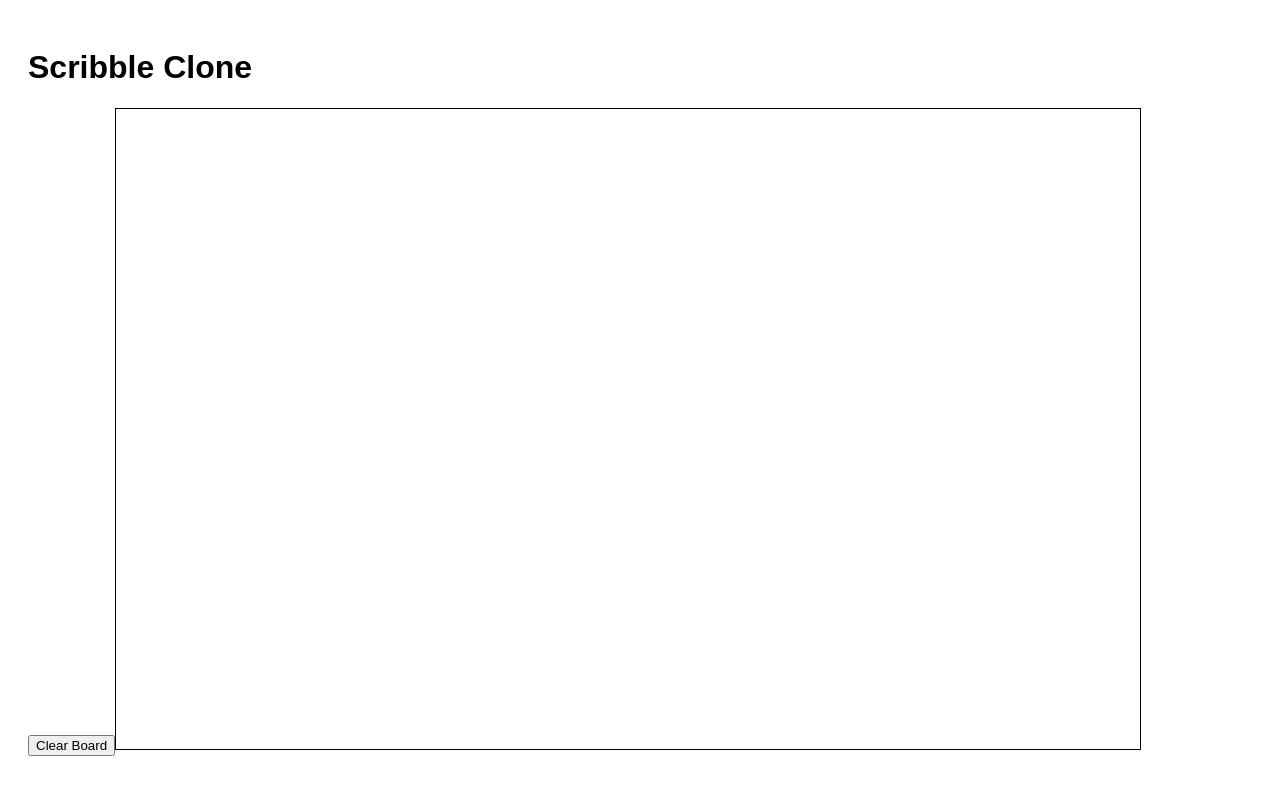
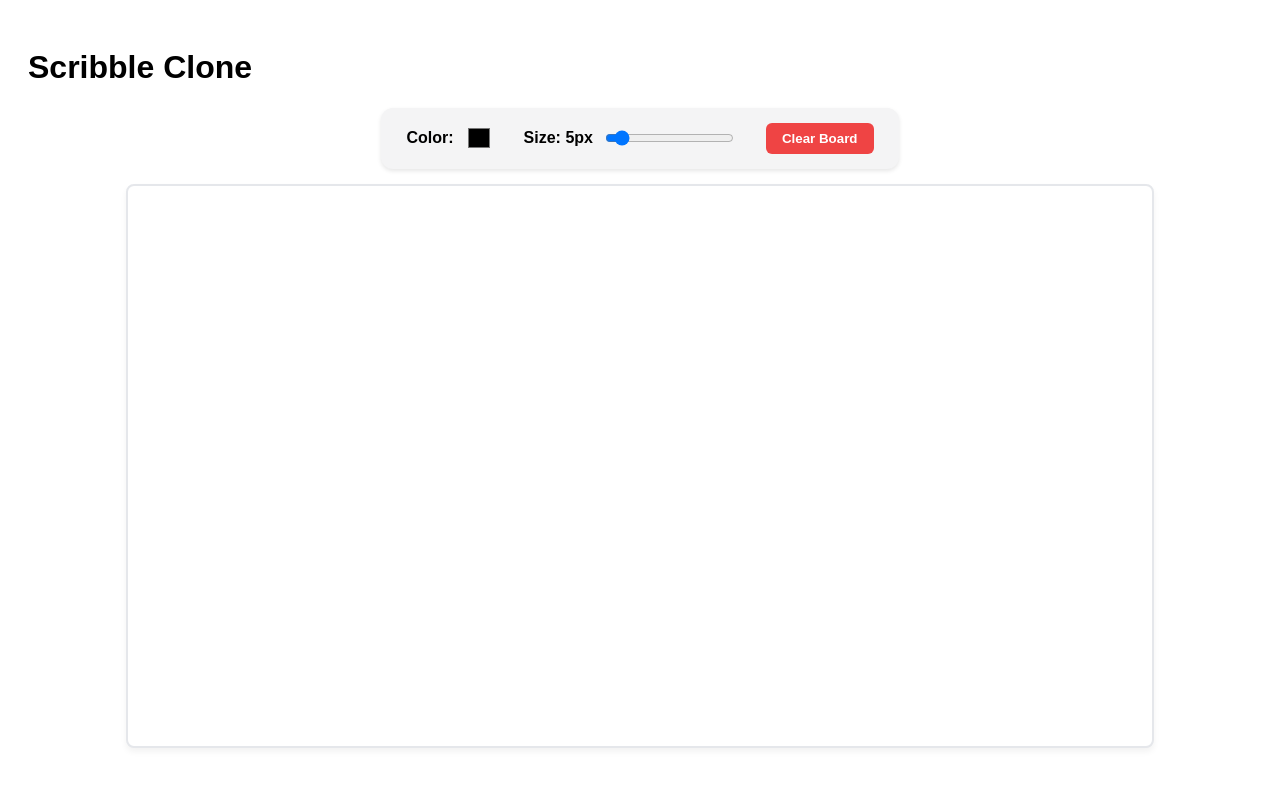
Before and after one commit to crimsonredflame/Scribble_Clone, a React (Vite) app in the folder frontend/: page / in a window 1280 px wide. Shown: the top 794 px of the page. Built offline with nearby package versions, Linux system fonts and the light colour scheme; no server answers.

Commit message:
Update Board.jsx

```diff
--- a/frontend/src/Board.jsx
+++ b/frontend/src/Board.jsx
@@ -1,7 +1,7 @@
 import React, { useRef, useEffect, useState } from 'react';
 import io from 'socket.io-client';
 
-const socket = io('http://localhost:3001');
+const socket = io('http://localhost:3001'); // Remember to update this to Render URL when deploying
 const ROOM_ID = 'design_room_1';
 
 const Board = () => {
@@ -9,25 +9,29 @@ const Board = () => {
   const [isDrawing, setIsDrawing] = useState(false);
   const [context, setContext] = useState(null);
 
+  // New UI State
+  const [color, setColor] = useState('#000000');
+  const [brushSize, setBrushSize] = useState(5);
+
   useEffect(() => {
     const canvas = canvasRef.current;
     canvas.width = window.innerWidth * 0.8;
-    canvas.height = window.innerHeight * 0.8;
+    canvas.height = window.innerHeight * 0.7; // Slightly smaller to fit the new toolbar
 
     const ctx = canvas.getContext('2d');
     ctx.lineCap = 'round';
-    ctx.lineWidth = 5;
-    ctx.strokeStyle = 'black';
+    ctx.lineJoin = 'round'; // Makes sharp corners smooth
     setContext(ctx);
 
     socket.emit('join_room', ROOM_ID);
 
     socket.on('load_history', (history) => {
-      history.forEach((stroke) => drawLine(ctx, stroke.x0, stroke.y0, stroke.x1, stroke.y1, stroke.color, false));
+      // Now extracting color and brushSize from the history objects
+      history.forEach((stroke) => drawLine(ctx, stroke.x0, stroke.y0, stroke.x1, stroke.y1, stroke.color, stroke.brushSize, false));
     });
 
     socket.on('draw_event', (stroke) => {
-      drawLine(ctx, stroke.x0, stroke.y0, stroke.x1, stroke.y1, stroke.color, false);
+      drawLine(ctx, stroke.x0, stroke.y0, stroke.x1, stroke.y1, stroke.color, stroke.brushSize, false);
     });
 
     socket.on('clear_board', () => {
@@ -37,17 +41,28 @@ const Board = () => {
     return () => socket.off();
   }, []);
 
-  const drawLine = (ctx, x0, y0, x1, y1, color, emit) => {
+  // Effect to update the canvas context immediately when the user changes a setting
+  useEffect(() => {
+    if (context) {
+      context.strokeStyle = color;
+      context.lineWidth = brushSize;
+    }
+  }, [color, brushSize, context]);
+
+  // drawLine now accepts strokeColor and strokeWidth as parameters
+  const drawLine = (ctx, x0, y0, x1, y1, strokeColor, strokeWidth, emit) => {
     ctx.beginPath();
     ctx.moveTo(x0, y0);
     ctx.lineTo(x1, y1);
-    ctx.strokeStyle = color;
+    ctx.strokeStyle = strokeColor;
+    ctx.lineWidth = strokeWidth;
     ctx.stroke();
     ctx.closePath();
 
     if (!emit) return;
 
-    const strokeData = { x0, y0, x1, y1, color, timestamp: Date.now() };
+    // Bundle the current UI settings into the payload
+    const strokeData = { x0, y0, x1, y1, color: strokeColor, brushSize: strokeWidth, timestamp: Date.now() };
     socket.emit('draw_event', { roomId: ROOM_ID, strokeData });
   };
 
@@ -62,7 +77,8 @@ const Board = () => {
     if (!isDrawing) return;
     const { offsetX, offsetY } = nativeEvent;
 
-    drawLine(context, offsetX - 1, offsetY - 1, offsetX, offsetY, 'black', true);
+    // Pass the state variables into the draw function
+    drawLine(context, offsetX - 1, offsetY - 1, offsetX, offsetY, color, brushSize, true);
   };
 
   const stopDrawing = () => {
@@ -76,15 +92,50 @@ const Board = () => {
   };
 
   return (
-    <div>
-      <button onClick={clearBoard}>Clear Board</button>
+    <div style={{ display: 'flex', flexDirection: 'column', alignItems: 'center', gap: '15px' }}>
+
+      {/* New Toolbar UI */}
+      <div style={{ display: 'flex', gap: '30px', alignItems: 'center', background: '#f4f4f5', padding: '15px 25px', borderRadius: '12px', boxShadow: '0 2px 4px rgba(0,0,0,0.1)' }}>
+
+        <div style={{ display: 'flex', alignItems: 'center', gap: '10px' }}>
+          <label htmlFor="colorPicker" style={{ fontWeight: 'bold' }}>Color:</label>
+          <input
+            type="color"
+            id="colorPicker"
+            value={color}
+            onChange={(e) => setColor(e.target.value)}
+            style={{ cursor: 'pointer', border: 'none', background: 'none', height: '30px', width: '30px' }}
+          />
+        </div>
+
+        <div style={{ display: 'flex', alignItems: 'center', gap: '10px' }}>
+          <label htmlFor="brushSize" style={{ fontWeight: 'bold' }}>Size: {brushSize}px</label>
+          <input
+            type="range"
+            id="brushSize"
+            min="1"
+            max="50"
+            value={brushSize}
+            onChange={(e) => setBrushSize(parseInt(e.target.value))}
+            style={{ cursor: 'pointer' }}
+          />
+        </div>
+
+        <button
+          onClick={clearBoard}
+          style={{ padding: '8px 16px', cursor: 'pointer', background: '#ef4444', color: 'white', border: 'none', borderRadius: '6px', fontWeight: 'bold' }}
+        >
+          Clear Board
+        </button>
+      </div>
+
       <canvas
         ref={canvasRef}
         onMouseDown={startDrawing}
         onMouseMove={draw}
         onMouseUp={stopDrawing}
         onMouseOut={stopDrawing}
-        style={{ border: '1px solid black', cursor: 'crosshair' }}
+        style={{ border: '2px solid #e5e7eb', borderRadius: '8px', cursor: 'crosshair', backgroundColor: '#ffffff', boxShadow: '0 4px 6px rgba(0,0,0,0.05)' }}
       />
     </div>
   );
```
